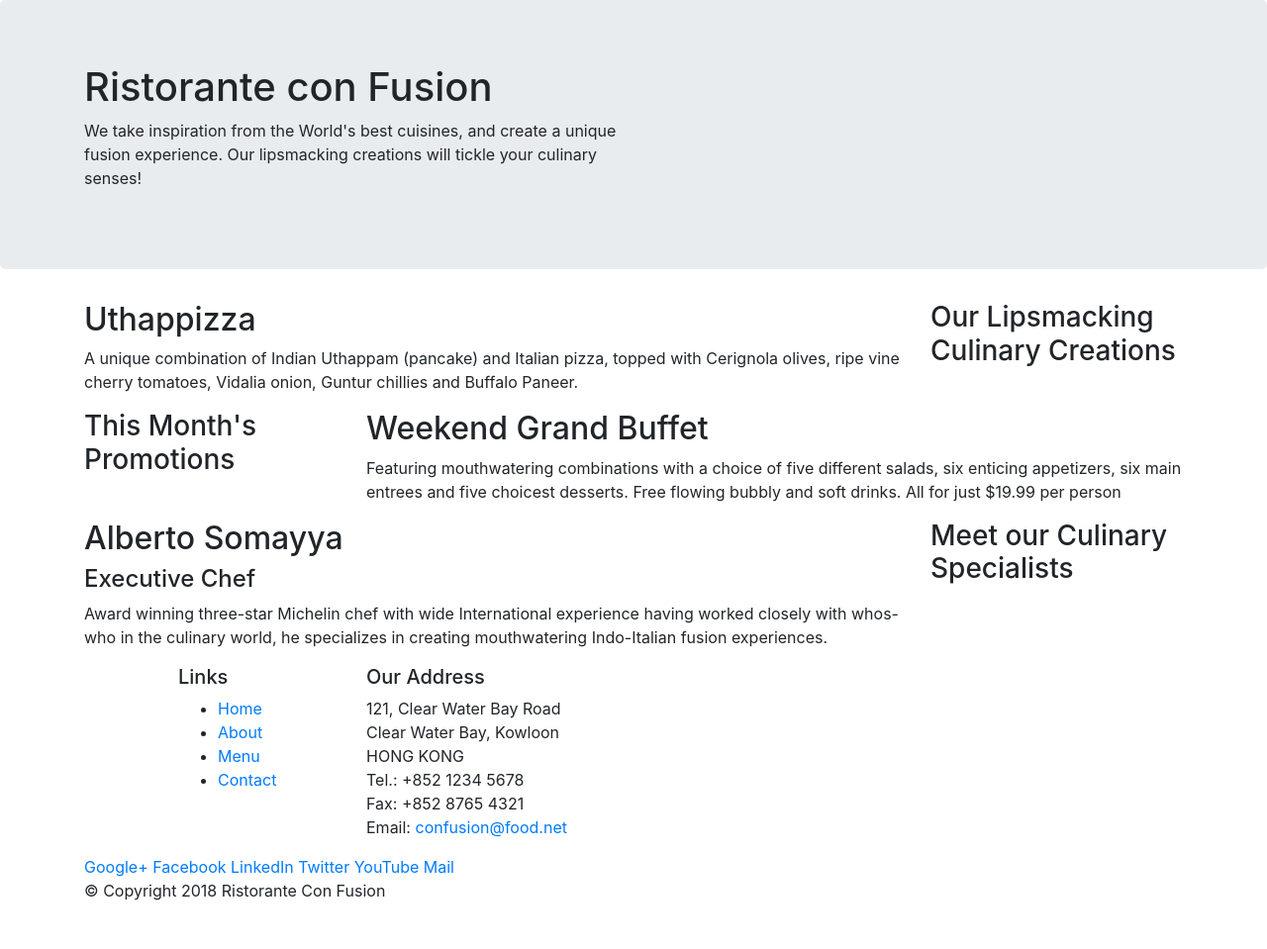
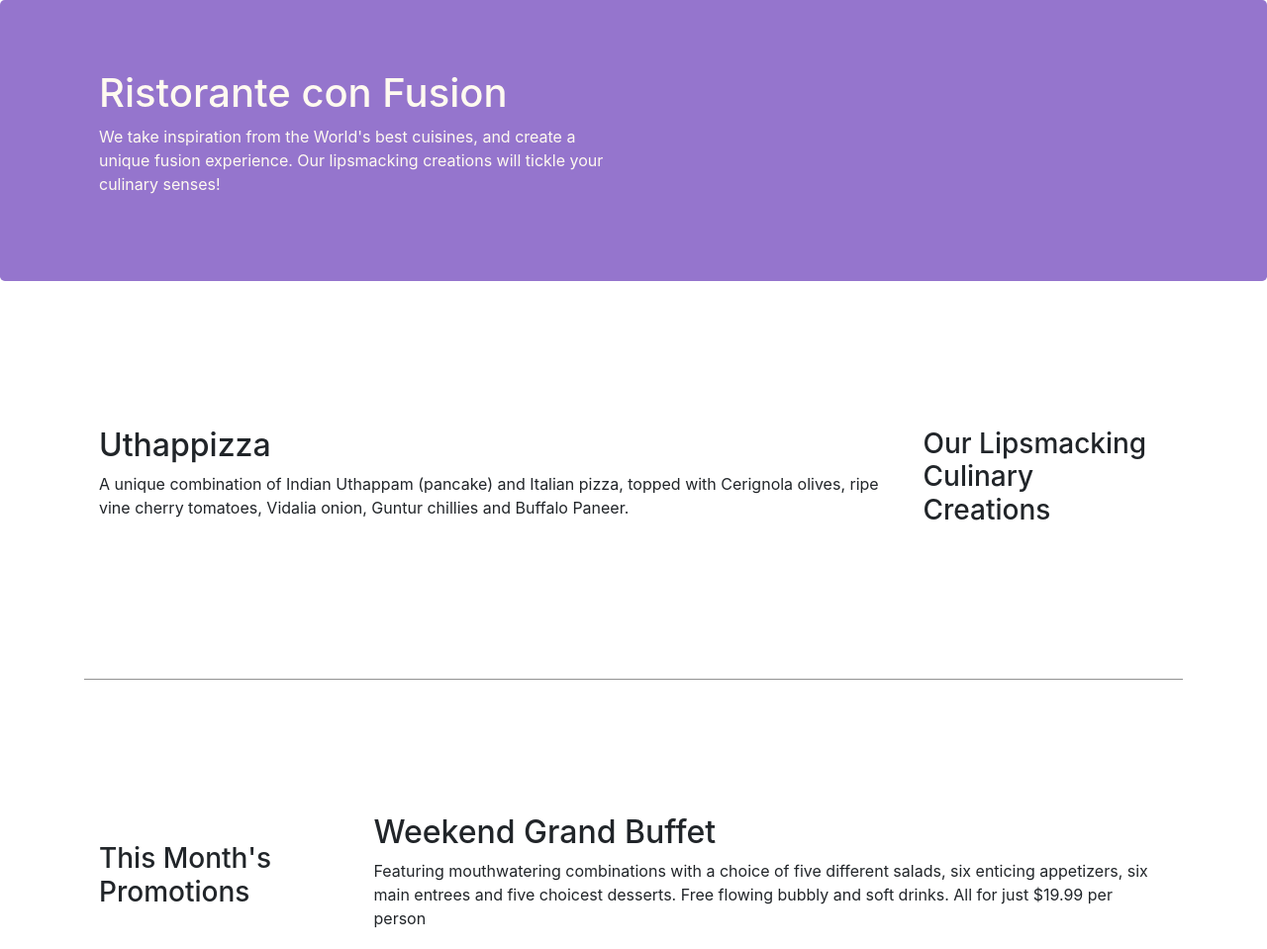
Before and after one commit to nkitpal/conFusion, a website: page index.html in a window 1280 px wide. Shown: the top 959 px of the page at 99% size. Before the commit the page ends 928 px from the top, so only its background shows below. Drawn offline with nearby package versions, Linux system fonts and the light colour scheme.

Commit message:
bootstrap p2

```diff
--- /dev/null
+++ b/css/style.css
@@ -0,0 +1,28 @@
+.row-header{
+  margin:0px auto;
+  padding: 0px auto;
+}
+.row-content{
+  margin:3px auto;
+  padding : 50px 0px 50px 0px;
+  border-bottom: 2px ridge;
+  min-height: 400px;
+}
+
+.footer{
+  background-color: #D1C4E9;
+  margin:0px auto;
+  padding : 20px 0px 20px 0px;
+}
+
+.jumbotron{
+  padding: 70px 30px 70px 30px;
+  margin: 0px auto;
+  background: #9575CD;
+  color: floralwhite;
+}
+address{
+  font-size: 80%;
+  margin: 0px;
+  color: #0f0f0f;
+}
--- a/index.html
+++ b/index.html
@@ -10,13 +10,14 @@
 
     <!-- Bootstrap CSS -->
     <link rel="stylesheet" href="node_modules/bootstrap/dist/css/bootstrap.min.css">
+    <link rel="stylesheet" href="css/style.css">
 </head>
 
 <body>
 
     <header class="jumbotron">
         <div class="container">
-            <div class="row">
+            <div class="row row-header align-items-center">
                 <div class="col-12  col-sm-6">
                     <h1>Ristorante con Fusion</h1>
                     <p>We take inspiration from the World's best cuisines, and create a unique fusion experience. Our lipsmacking creations will tickle your culinary senses!</p>
@@ -28,7 +29,7 @@
     </header>
 
     <div class="container">
-        <div class="row">
+        <div class="row row-content align-items-center">
             <div class="col-12 col-sm-4 order-sm-last col-md-3">
                 <h3>Our Lipsmacking Culinary Creations</h3>
             </div>
@@ -39,7 +40,7 @@
         </div>
 
 
-        <div class="row">
+        <div class="row row-content align-items-center">
             <div class="col-12 col-sm-4  col-md-3">
                 <h3>This Month's Promotions</h3>
             </div>
@@ -49,7 +50,7 @@
             </div>
         </div>
 
-        <div class="row">
+        <div class="row row-content align-items-center">
             <div class="col-12 col-sm-4 order-sm-last col-md-3">
                 <h3>Meet our Culinary Specialists</h3>
             </div>
@@ -61,12 +62,12 @@
         </div>
     </div>
 
-    <footer >
+    <footer class="footer" >
         <div class="container">
             <div class="row">
                 <div class="col-4 offset-1 col-sm-2">
                     <h5>Links</h5>
-                    <ul>
+                    <ul class="list-unstyled">
                         <li><a href="#">Home</a></li>
                         <li><a href="#">About</a></li>
                         <li><a href="#">Menu</a></li>
@@ -84,8 +85,8 @@
 		              Email: <a href="mailto:confusion@food.net">confusion@food.net</a>
 		           </address>
                 </div>
-                <div class="col-12 col-sm-5">
-                    <div>
+                <div class="col-12 col-sm-4 align-self-center">
+                    <div class="text-center">
                         <a href="http://google.com/+">Google+</a>
                         <a href="http://www.facebook.com/profile.php?id=">Facebook</a>
                         <a href="http://www.linkedin.com/in/">LinkedIn</a>
@@ -95,7 +96,7 @@
                     </div>
                 </div>
            </div>
-           <div class="row">
+           <div class="row justify-content-center">
                 <div class="col-auto">
                     <p>© Copyright 2018 Ristorante Con Fusion</p>
                 </div>
```
